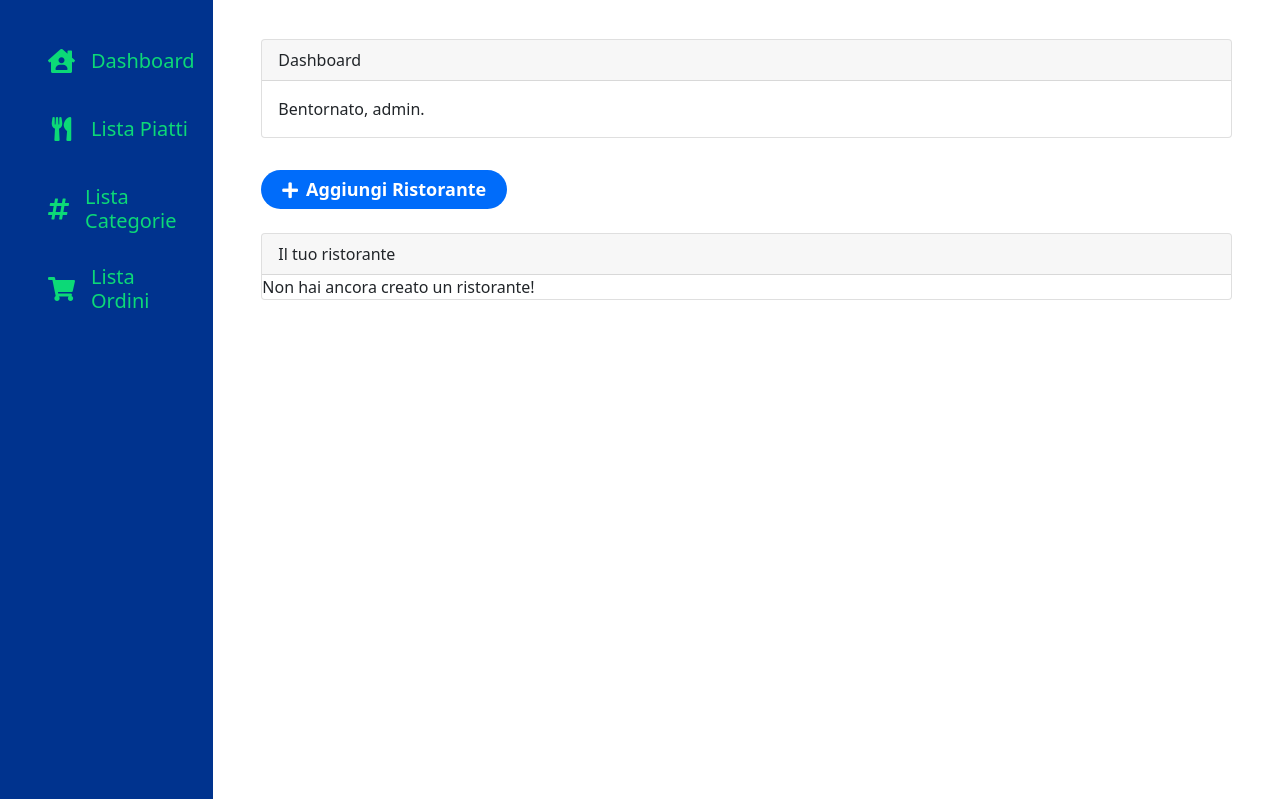
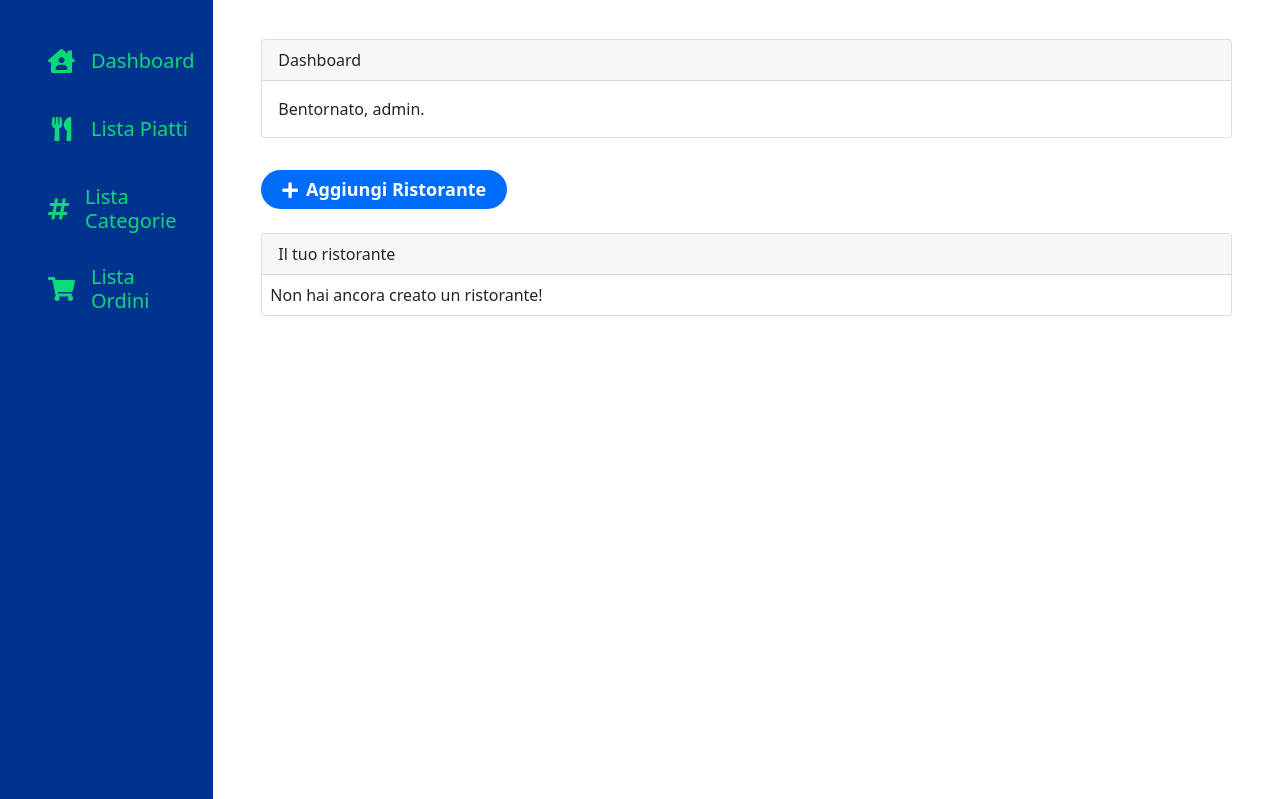
Before and after one commit to VitoMars/proj-deliveboo, a Laravel app: page /admin in a window 1280 px wide. Shown: the part 71-870 px from the top of the page. Run offline with Laravel 8, Linux system fonts and the light colour scheme; a user stored in the database is signed in; data comes from the database, SQL or seed files in the repository.

Commit message:
piccola modifica

```diff
--- a/resources/views/admin/index.blade.php
+++ b/resources/views/admin/index.blade.php
@@ -27,12 +27,14 @@
         {{-- Lista Ristoranti --}}
         <div class="col-md-12">
 
+            @if (!$restaurant)
             <a href="{{ route('admin.restaurants.create') }}">
                 <button type="button" class="my-btn-blue btn my-4 text-white d-flex align-items-center">
                     <i class="fas fa-plus pe-2" style=""></i>
                     Aggiungi Ristorante
                 </button>
             </a>
+            @endif
 
             <div class="card mb-3">
                 <div class="card-header pr-0 pl-0">
@@ -40,12 +42,10 @@
                 </div>
 
                 @if( $restaurant )
-
                 <ul class="m-0">
                     <li class="m-3">
                         {{-- Show --}}
                         <div class="h5 d-flex">
-
                             <a href="{{route('admin.restaurants.show', $restaurant['id'])}}">{{$restaurant["name"]}}</a>
                         </div>
                         {{-- Edit --}}
@@ -56,8 +56,7 @@
                     </li>
                 </ul>
                 @else
-
-                    Non hai ancora creato un ristorante!
+                <div class="m-2">Non hai ancora creato un ristorante!</div>
                 @endif
             </div>
         </div>
```
Lines whose indentation alone changed are shown as unchanged.
